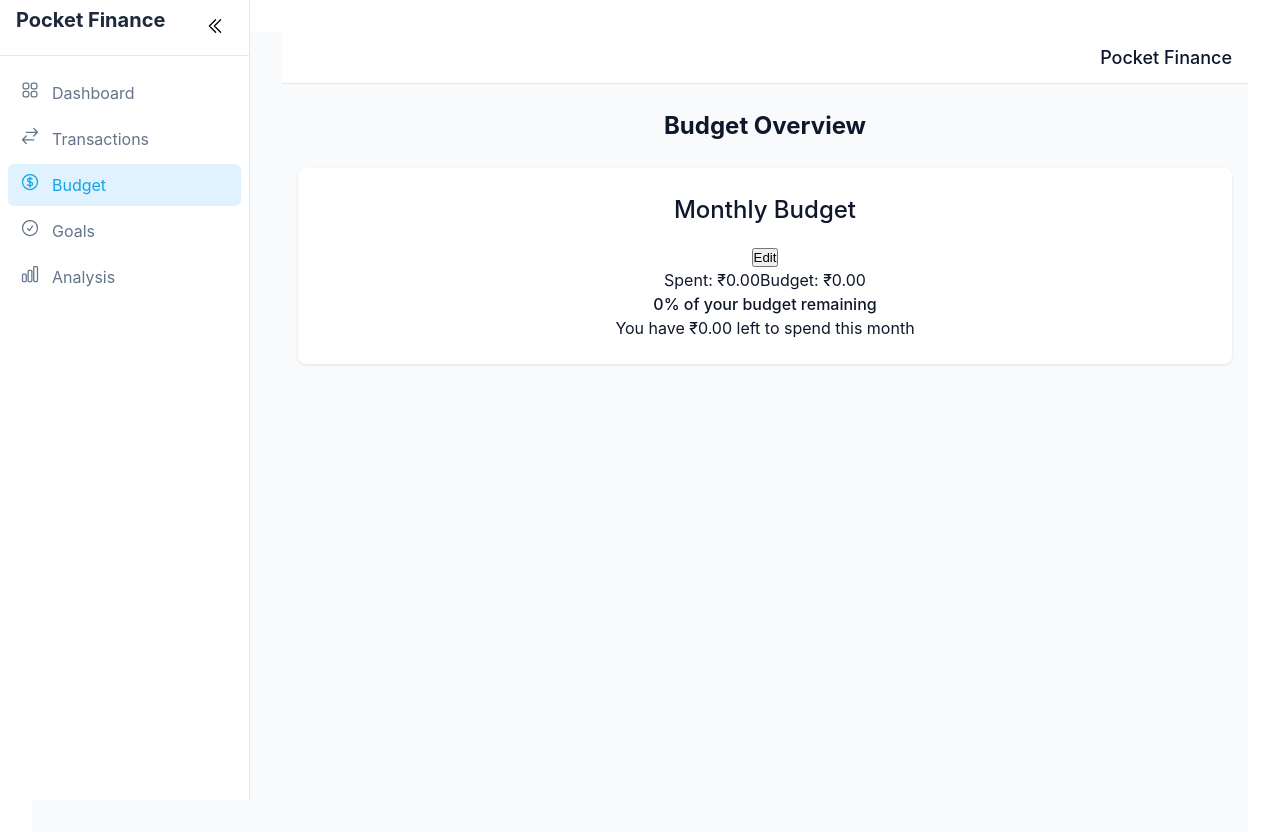
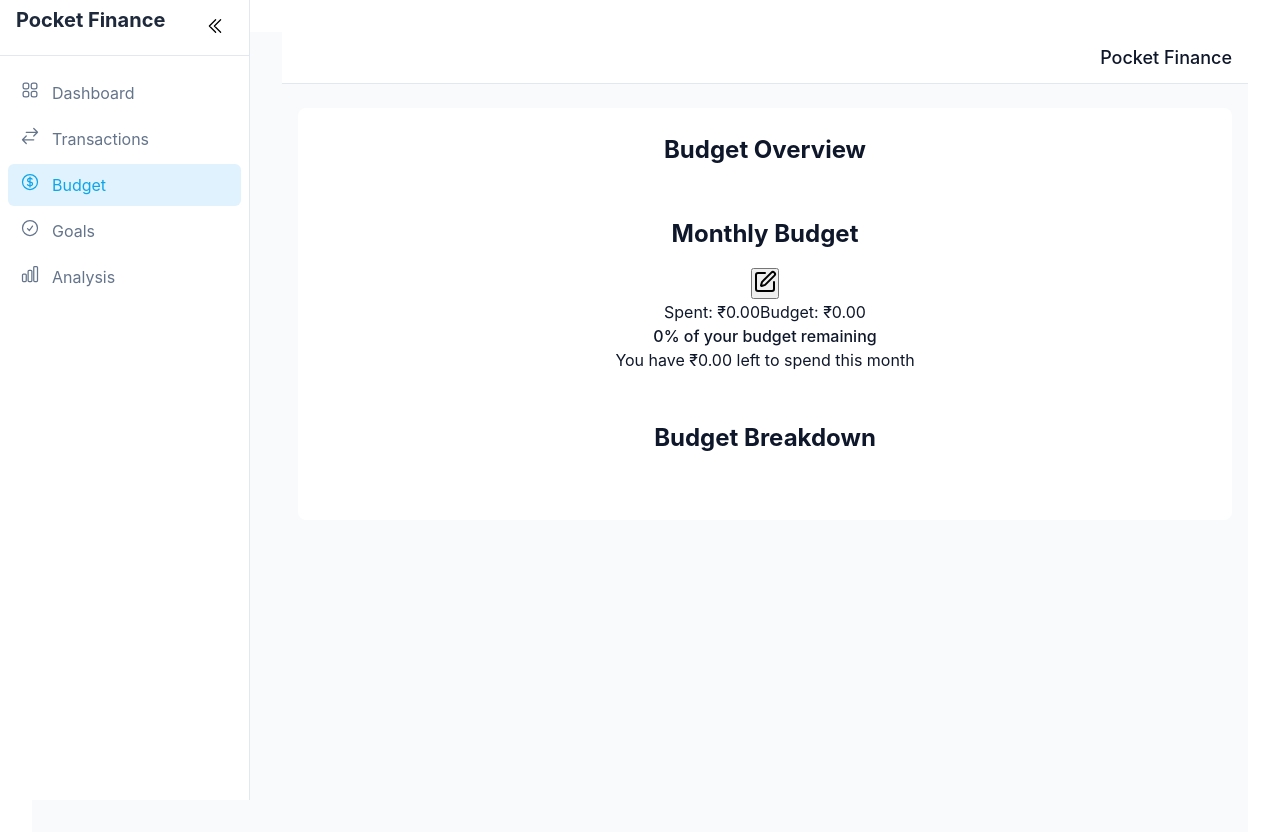
Before and after one commit to harshad9131/pocket-path-planner, a React (Vite) app: page /budget in a window 1280 px wide. Shown: the top 838 px of the page. Built offline with nearby package versions, Linux system fonts and the light colour scheme.

Commit message:
Refactor: Improve UI styling and graphs
- Enhanced button styles for better visual appeal.
- Adjusted graph styling for improved presentation.

```diff
--- a/src/pages/Budget.jsx
+++ b/src/pages/Budget.jsx
@@ -1,6 +1,20 @@
 
 import React, { useState, useEffect } from 'react';
 import { formatCurrency } from '../lib/utils';
+import {
+  BarChart,
+  Bar,
+  XAxis,
+  YAxis,
+  CartesianGrid,
+  Tooltip,
+  ResponsiveContainer
+} from 'recharts';
+import {
+  Edit,
+  Save,
+  X
+} from 'lucide-react';
 
 const Budget = () => {
   const [monthlyBudget, setMonthlyBudget] = useState(0);
@@ -46,71 +60,111 @@ const Budget = () => {
     setIsEditing(false);
   };
 
+  // Prepare data for the budget chart
+  const budgetChartData = [
+    { name: 'Budget', value: monthlyBudget, fill: 'var(--primary)' },
+    { name: 'Spent', value: spentAmount, fill: 'var(--destructive)' },
+    { name: 'Remaining', value: remainingAmount, fill: 'var(--success)' }
+  ];
+
   return (
-    <div className="space-y-6">
-      <h1 className="text-2xl font-bold">Budget Overview</h1>
+    <div className="space-y-6 p-6 bg-white rounded-lg shadow-lg">
+      <div className="flex justify-between items-center border-b pb-4">
+        <h1 className="text-2xl font-bold text-gray-800">Budget Overview</h1>
+      </div>
 
-      <div className="bg-white p-6 rounded-lg shadow">
+      <div className="grid md:grid-cols-2 gap-6">
+        {/* Budget Management Section */}
+        <div className="bg-gray-50 p-6 rounded-lg shadow-md">
           {isEditing ? (
             <form onSubmit={handleBudgetSubmit} className="space-y-4">
               <div>
-              <label htmlFor="monthlyBudget" className="block text-sm font-medium text-gray-700 mb-1">
+                <label htmlFor="monthlyBudget" className="block text-sm font-medium text-gray-700 mb-2">
                   Set Monthly Budget
                 </label>
+                <div className="flex items-center space-x-2">
                   <input
                     type="number"
                     id="monthlyBudget"
                     min="0"
                     value={monthlyBudget}
                     onChange={(e) => setMonthlyBudget(Number(e.target.value))}
-                className="w-full border-gray-300 rounded-md shadow-sm p-2 border"
+                    className="flex-grow border-gray-300 rounded-md shadow-sm p-2 border focus:ring-primary focus:border-primary"
                   />
-            </div>
-            <div className="flex justify-end">
                   <button
                     type="submit"
-                className="px-4 py-2 bg-blue-500 text-white rounded hover:bg-blue-600"
+                    className="inline-flex items-center px-4 py-2 bg-success text-white rounded-md hover:bg-success/90 transition-colors"
                   >
-                Save Budget
+                    <Save className="mr-2 h-5 w-5" />
+                    Save
                   </button>
+                  <button
+                    type="button"
+                    onClick={() => setIsEditing(false)}
+                    className="inline-flex items-center px-4 py-2 bg-destructive text-white rounded-md hover:bg-destructive/90 transition-colors"
+                  >
+                    <X className="mr-2 h-5 w-5" />
+                    Cancel
+                  </button>
+                </div>
               </div>
             </form>
           ) : (
             <div className="space-y-4">
               <div className="flex justify-between items-center">
-              <h2 className="text-lg font-medium">Monthly Budget</h2>
+                <h2 className="text-lg font-semibold text-gray-700">Monthly Budget</h2>
                 <button
                   onClick={() => setIsEditing(true)}
-                className="text-sm text-blue-500 hover:text-blue-700"
+                  className="text-primary hover:bg-primary/10 p-2 rounded-full transition-colors"
                 >
-                Edit
+                  <Edit className="h-5 w-5" />
                 </button>
               </div>
 
-            <div>
-              <div className="flex justify-between text-sm mb-1">
-                <span>Spent: {formatCurrency(spentAmount)}</span>
-                <span>Budget: {formatCurrency(monthlyBudget)}</span>
+              <div className="bg-white p-4 rounded-lg shadow-inner">
+                <div className="flex justify-between text-sm mb-2">
+                  <span className="text-gray-600">Spent: {formatCurrency(spentAmount)}</span>
+                  <span className="text-gray-600">Budget: {formatCurrency(monthlyBudget)}</span>
                 </div>
-              <div className="w-full bg-gray-200 rounded-full h-2.5">
+                <div className="w-full bg-gray-200 rounded-full h-2.5 overflow-hidden">
                   <div
-                  className={`h-2.5 rounded-full ${percentageSpent > 80 ? 'bg-red-500' : 'bg-blue-500'}`}
+                    className={`h-2.5 rounded-full ${percentageSpent > 80 ? 'bg-destructive' : 'bg-success'}`}
                     style={{ width: `${Math.min(percentageSpent, 100)}%` }}
                   ></div>
                 </div>
               </div>
 
-            <div className="text-center p-3 bg-gray-50 rounded-md">
-              <p className="font-medium text-lg">
+              <div className="text-center p-4 bg-gray-100 rounded-lg">
+                <p className="font-medium text-lg text-gray-800">
                   {percentageRemaining.toFixed(0)}% of your budget remaining
                 </p>
-              <p className="text-gray-500">
+                <p className="text-gray-500 text-sm">
                   You have {formatCurrency(remainingAmount)} left to spend this month
                 </p>
               </div>
             </div>
           )}
         </div>
+
+        {/* Budget Chart Section */}
+        <div className="bg-gray-50 p-6 rounded-lg shadow-md">
+          <h2 className="text-lg font-semibold text-gray-700 mb-4">Budget Breakdown</h2>
+          <div className="w-full h-64">
+            <ResponsiveContainer width="100%" height="100%">
+              <BarChart data={budgetChartData}>
+                <CartesianGrid strokeDasharray="3 3" stroke="var(--border)" />
+                <XAxis dataKey="name" />
+                <YAxis />
+                <Tooltip
+                  formatter={(value) => formatCurrency(value)}
+                  contentStyle={{ backgroundColor: 'var(--background)', borderColor: 'var(--border)' }}
+                />
+                <Bar dataKey="value" fill="fill" />
+              </BarChart>
+            </ResponsiveContainer>
+          </div>
+        </div>
+      </div>
     </div>
   );
 };
```
Lines whose indentation alone changed are shown as unchanged.
